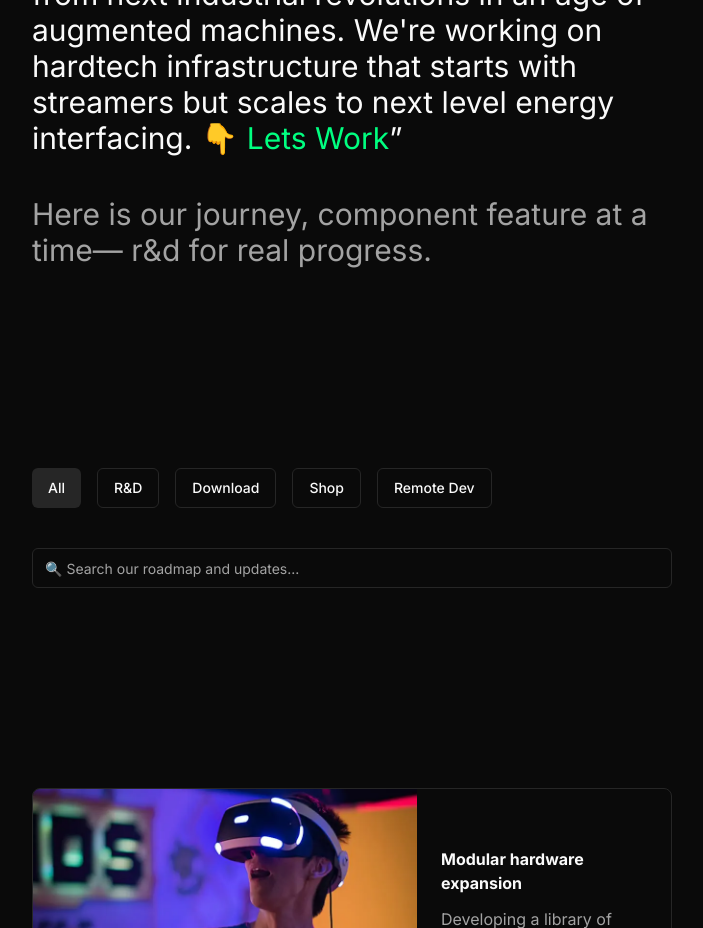
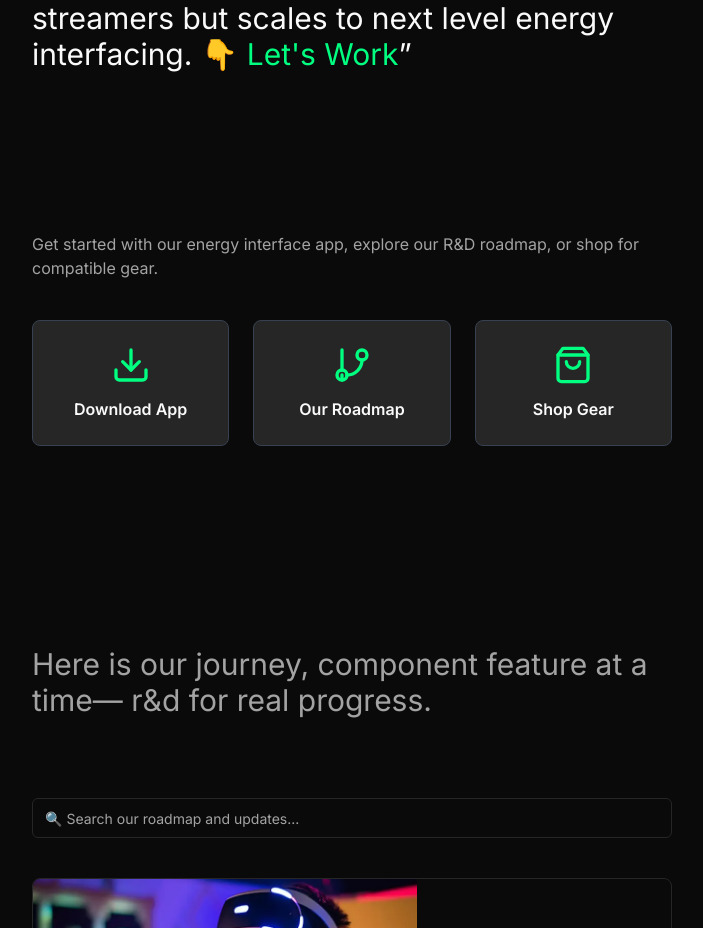
Before and after one commit to bckyrd-io/bckyrd-app-expo, a Next.js app: page / in a window 1280 px wide. Shown: the part 1480-2408 px from the top of the page, without its empty margins (288-991 px from the left). Built offline with nearby package versions, Linux system fonts and the light colour scheme.

Commit message:
Update page.tsx

```diff
--- a/app/page.tsx
+++ b/app/page.tsx
@@ -1,5 +1,4 @@
-"use client"; // Mark this as a Client Component
-
+'use client';
 import { useContext, useState, useEffect } from "react";
 import Image from "next/image";
 import Link from "next/link";
@@ -76,7 +75,6 @@ const fadeInUp = {
 };
 
 
-
 const viewportSettings = {
     amount: 0.2,
     once: false,
@@ -84,10 +82,14 @@ const viewportSettings = {
 };
 
 export default function Home() {
+    // Download App always opens Play Store
+    const handleDownloadClick = () => {
+        window.open('https://play.google.com/store/apps/', '_blank');
+    };
     const { theme: _theme, toggleTheme: _toggleTheme } = useContext(ThemeContext);
     const [searchTerm, setSearchTerm] = useState("");
     const [currentPage, setCurrentPage] = useState(1);
-    const [activeFilter, setActiveFilter] = useState("All"); // New state for active filter
+    const [activeCategory, setActiveCategory] = useState<string | null>(null); // For filtering updates by category
     const itemsPerPage = 4; // Number of update cards to display per page.
     const [initialWidth, setInitialWidth] = useState("50%"); // New state for initial width
 
@@ -99,25 +101,30 @@ export default function Home() {
         }
     }, []);
 
-    // const handleShopClick = () => { // handleShopClick is not used, so it's commented out or can be removed
-    //     window.location.href = "/shop";
-    // };
 
-    // Filters the updates based on the current search term and active category filter.
+
+
+    // Filters the updates based on the current search term and active category.
     const filteredUpdates = updatesData.filter((update) => {
         const matchesSearch = update.title.toLowerCase().includes(searchTerm.toLowerCase()) ||
             update.description.toLowerCase().includes(searchTerm.toLowerCase());
-
-        const matchesCategory = activeFilter === "All" ||
-            (Array.isArray(update.category) && update.category.includes(activeFilter)) ||
-            (typeof update.category === 'string' && update.category === activeFilter);
+        const matchesCategory = !activeCategory || update.category === activeCategory;
         return matchesSearch && matchesCategory;
     });
 
     const totalPages = Math.ceil(filteredUpdates.length / itemsPerPage);
     const currentUpdates = filteredUpdates.slice((currentPage - 1) * itemsPerPage, currentPage * itemsPerPage);
 
-    const filterCategories = ["All", "R&D", "Download", "Shop", "Remote Dev"];
+    // Handler for quick access category filter (e.g., Shop Gear)
+    const handleQuickAccessCategory = (category: string) => {
+        setActiveCategory(category);
+        setCurrentPage(1);
+        // Scroll to updates section
+        const updatesSection = document.getElementById("updates-section");
+        if (updatesSection) {
+            updatesSection.scrollIntoView({ behavior: "smooth" });
+        }
+    };
 
     return (
         <>
@@ -128,18 +135,18 @@ export default function Home() {
                 <div className="flex flex-col mb-10 w-[90%] mx-auto md:w-[50%]">
                     {/* Hero Title: Broadened to reflect the immediate value proposition */}
                     <h1
-                        className="text-4xl sm:text-4xl md:text-4xl lg:text-6xl font-extrabold mb-10"
+                        className="text-6xl font-extrabold mb-10"
                     >
                         Energy Interface For Streamers Workflow
                     </h1>
                     {/* Hero Description: Focuses on the immediate strategic mission */}
                     <motion.p
-                        className="mb-10 text-lg"
+                        className="mb-10 text-lg text-left"
                         {...fadeInUp}
                         viewport={viewportSettings}
                         transition={{ duration: 0.8, delay: 0.2 }}
                     >
-                        Reimagining how streamers set up gear—augmented in streaming workflow—interfaces with energy to give you more leverage. We&apos;re building a smart energy-strip-like device—think Stream Deck, but for energy...
+                        Think Stream Deck— but for energy...
                     </motion.p>
                     {/* Call to Action Buttons */}
                     <motion.div
@@ -163,7 +170,7 @@ export default function Home() {
                                 whileTap={{ scale: 0.95 }}
                                 transition={{ duration: 0.2 }}
                             >
-                                <Button variant="outline" className="text-primary">Learn More</Button>
+                                <Button variant="outline" className="text-primary">About us</Button>
                             </motion.div>
                         </Link>
                     </motion.div>
@@ -239,46 +246,66 @@ export default function Home() {
                         transition={{ duration: 0.8, delay: 0.1 }}
                     >
                         “<Link href="#learn" className="text-primary">Backyard i/o</Link> represents interface to highest potential—which enthusiasts can leverage from next industrial revolutions in an age of augmented machines. We&apos;re working on hardtech infrastructure that starts with streamers but scales to next level energy interfacing.
-                        <Link href="#learn" className="text-primary"> 👇 Lets Work</Link>”
-                    </motion.p>
-                    {/* Journey Overview */}
-
-                    <motion.p
-                        className="pt-10 pb-10 text-3xl text-muted-foreground"
-                        {...fadeInUp}
-                        viewport={viewportSettings}
-                        transition={{ duration: 0.8, delay: 0.2 }}
-                    >
-                        Here is our journey, component feature at a time— r&d for real progress.
+                        <Link href="#learn" className="text-primary"> 👇 Let&apos;s Work</Link>”
                     </motion.p>
 
 
                 </div>
             </section>
-            <section className="flex flex-col mb-40 w-[90%] mx-auto md:w-[50%]" id="quick_actions">
 
-                {/* Related Action Buttons (now filter buttons for updates) */}
-                <motion.div
-                    className="flex flex-wrap gap-4"
+            <section className="flex flex-col mb-40 w-[90%] mx-auto md:w-[50%]" id="quick-access">
+                <motion.div {...fadeInUp} viewport={viewportSettings} transition={{ duration: 0.8, delay: 0.1 }}>
+                    <p className="text-muted-foreground mb-10">
+                        Get started with our energy interface app, explore our R&D roadmap, or shop for compatible gear.
+                    </p>
+                    <div className="grid grid-cols-1 sm:grid-cols-3 gap-6">
+
+                        {/* Download App (opens correct store based on device) */}
+                        <button type="button" onClick={handleDownloadClick} className="focus:outline-none">
+                            <motion.div whileHover={{ scale: 1.05, y: -5 }} whileTap={{ scale: 0.95 }} transition={{ duration: 0.2 }} className="flex flex-col items-center p-6 rounded-lg border border-gray-200 dark:border-gray-700 bg-secondary hover:shadow-xl transition-all duration-300 cursor-pointer">
+                                <motion.div className="mb-3 text-primary" whileHover={{ scale: 1.1 }}>
+                                    <svg xmlns="http://www.w3.org/2000/svg" width="40" height="40" viewBox="0 0 24 24" fill="none" stroke="currentColor" strokeWidth="2" strokeLinecap="round" strokeLinejoin="round" className="lucide lucide-download"><path d="M21 15v4a2 2 0 0 1-2 2H5a2 2 0 0 1-2-2v-4" /><polyline points="7 10 12 15 17 10" /><line x1="12" x2="12" y1="15" y2="3" /></svg>
+                                </motion.div>
+                                <span className="text-md font-semibold text-center">Download App</span>
+                            </motion.div>
+                        </button>
+
+                        {/* Our Roadmap */}
+                        <Link href="#updates-section">
+                            <motion.div whileHover={{ scale: 1.05, y: -5 }} whileTap={{ scale: 0.95 }} transition={{ duration: 0.2 }} className="flex flex-col items-center p-6 rounded-lg border border-gray-200 dark:border-gray-700 bg-secondary hover:shadow-xl transition-all duration-300 cursor-pointer">
+                                <motion.div className="mb-3 text-primary" whileHover={{ scale: 1.1 }}>
+                                    <svg xmlns="http://www.w3.org/2000/svg" width="40" height="40" viewBox="0 0 24 24" fill="none" stroke="currentColor" strokeWidth="2" strokeLinecap="round" strokeLinejoin="round" className="lucide lucide-git-branch"><line x1="6" x2="6" y1="3" y2="15" /><circle cx="18" cy="6" r="3" /><path d="M18 9a9 9 0 0 1-9 9" /><path d="M6 21v-3" /><circle cx="6" cy="18" r="3" /></svg>
+                                </motion.div>
+                                <span className="text-md font-semibold text-center">Our Roadmap</span>
+                            </motion.div>
+                        </Link>
+
+                        {/* Shop Gear (filters updates by Shop category) */}
+                        <button type="button" onClick={() => handleQuickAccessCategory('Shop')} className="focus:outline-none">
+                            <motion.div whileHover={{ scale: 1.05, y: -5 }} whileTap={{ scale: 0.95 }} transition={{ duration: 0.2 }} className="flex flex-col items-center p-6 rounded-lg border border-gray-200 dark:border-gray-700 bg-secondary hover:shadow-xl transition-all duration-300 cursor-pointer">
+                                <motion.div className="mb-3 text-primary" whileHover={{ scale: 1.1 }}>
+                                    <svg xmlns="http://www.w3.org/2000/svg" width="40" height="40" viewBox="0 0 24 24" fill="none" stroke="currentColor" strokeWidth="2" strokeLinecap="round" strokeLinejoin="round" className="lucide lucide-shopping-bag"><path d="M6 2L3 6v14a2 2 0 0 0 2 2h14a2 2 0 0 0 2-2V6l-3-4Z" /><path d="M3 6h18" /><path d="M16 10a4 4 0 0 1-8 0" /></svg>
+                                </motion.div>
+                                <span className="text-md font-semibold text-center">Shop Gear</span>
+                            </motion.div>
+                        </button>
+
+                    </div>
+                </motion.div>
+            </section>
+
+            {/* Updates Section: Displays recent developments and features */}
+            <section className="flex flex-col mb-40 w-[90%] mx-auto md:w-[50%]" id="updates-section">
+
+
+                <motion.p
+                    className="pt-10 pb-10 text-3xl text-muted-foreground"
                     {...fadeInUp}
                     viewport={viewportSettings}
-                    transition={{ duration: 0.8, delay: 0.3 }}
+                    transition={{ duration: 0.8, delay: 0.2 }}
                 >
-                    {filterCategories.map((category) => (
-                        <motion.div key={category} whileHover={{ scale: 1.1, y: -3 }} transition={{ duration: 0.2 }}>
-                            <Button
-                                variant={activeFilter === category ? "secondary" : "outline"}
-                                onClick={() => {
-                                    setActiveFilter(category);
-                                    setCurrentPage(1); // Reset to first page on filter change
-                                }}
-                            >
-                                <span>{category}</span>
-                            </Button>
-                        </motion.div>
-                    ))}
-                </motion.div>
-
+                    Here is our journey, component feature at a time— r&d for real progress.
+                </motion.p>
                 {/* Search Input for filtering updates */}
                 <motion.div
                     className="flex items-center space-x-2 w-full mt-10"
@@ -300,12 +327,6 @@ export default function Home() {
                         }}
                     />
                 </motion.div>
-
-
-            </section>
-
-            {/* Updates Section: Displays recent developments and features */}
-            <section className="flex flex-col mb-40 w-[90%] mx-auto md:w-[50%]">
 
                 {/* Updates Cards: Each card represents a product or feature update */}
                 {currentUpdates.map((update, index) => (
```
